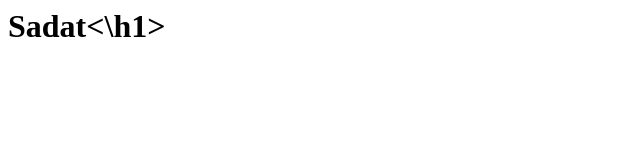
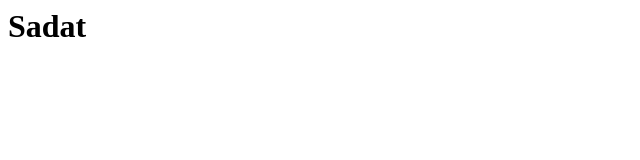
Before and after one commit to Sayed24/Guess-number-game, a plain HTML site: page index.html in a window 1280 px wide. Shown: the whole page, without its empty margins (0-640 px from the left). Drawn offline with Linux system fonts and the light colour scheme.

Commit message:
Fix HTML header closing tag

```diff
--- a/index.html
+++ b/index.html
@@ -1,2 +1,2 @@
 
-<h1>Sadat<\h1>
+<h1>Sadat</h1>
```
